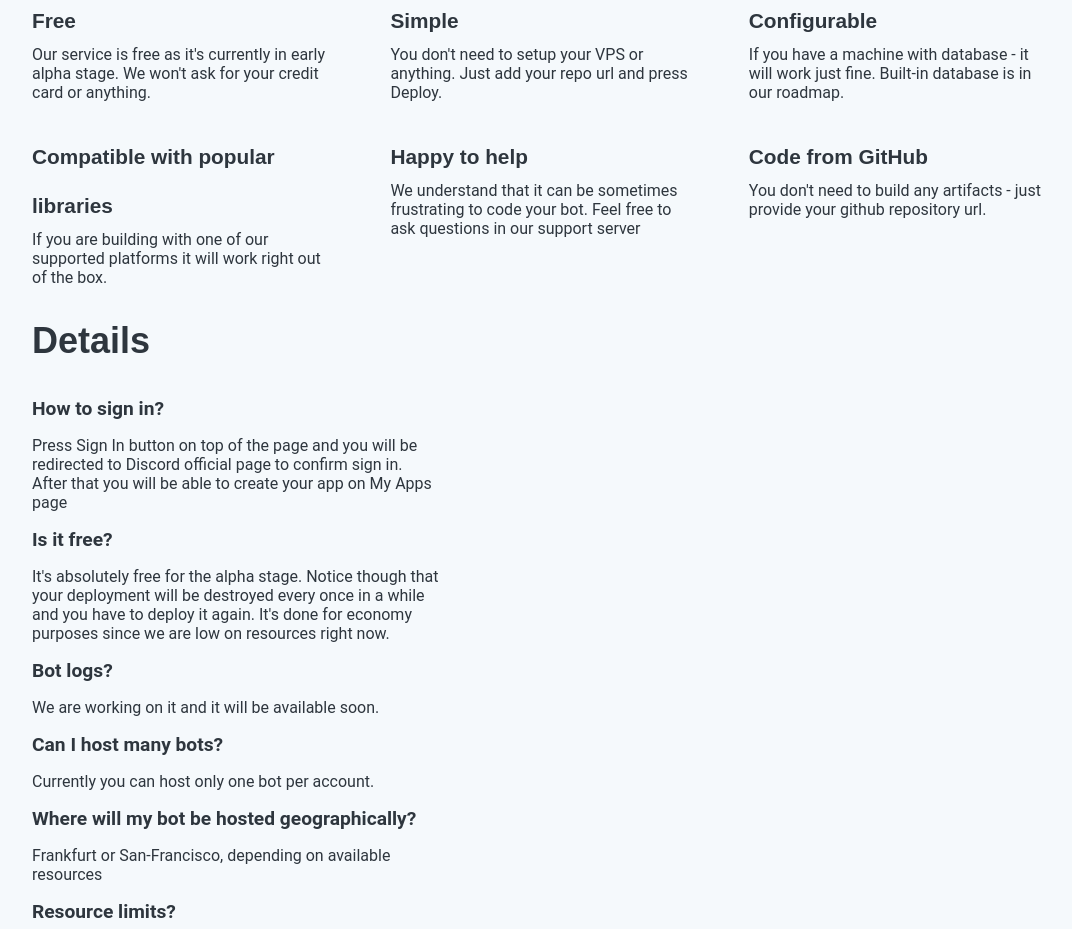
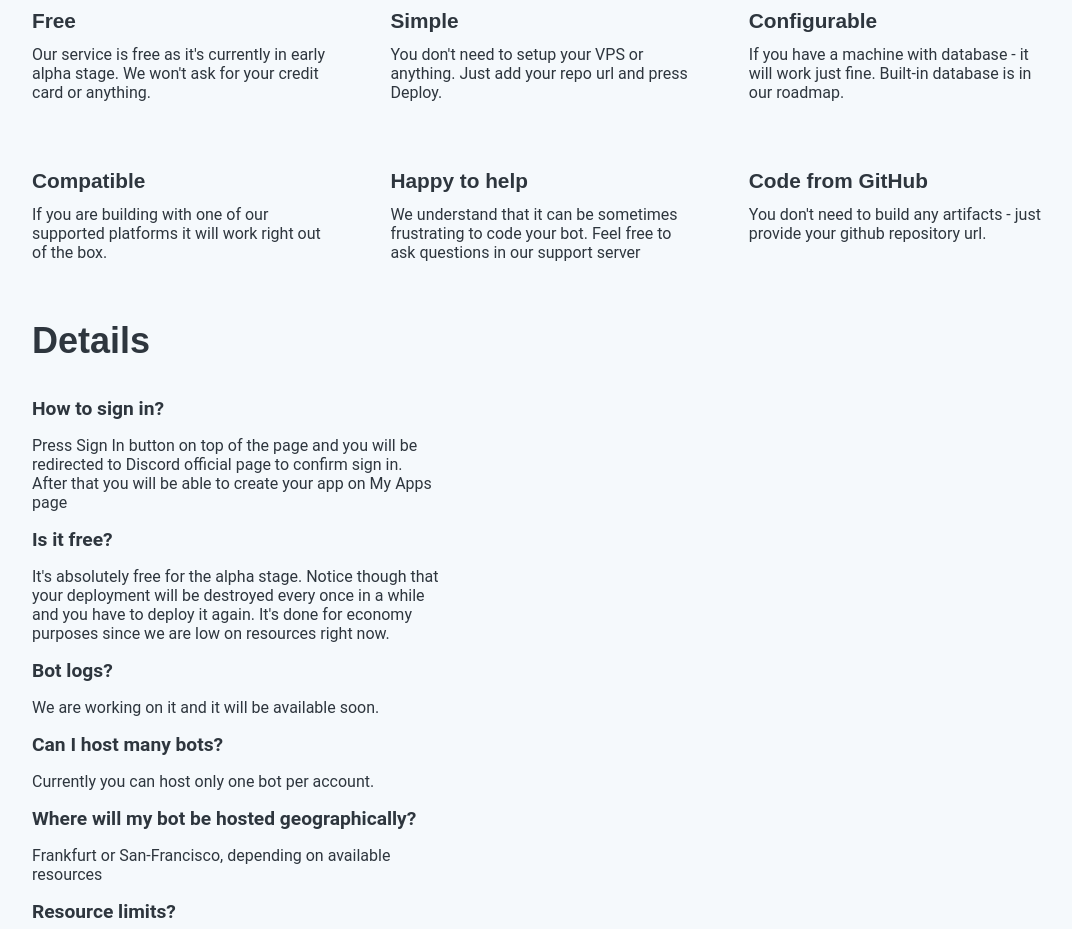
Before and after one commit to reetou/fancy_discord_front, a Next.js app: page / in a window 1280 px wide. Shown: the part 860-1789 px from the top of the page, without its empty margins (96-1168 px from the left). Built offline with nearby package versions, Linux system fonts and the light colour scheme; no server answers.

Commit message:
Edit main page

```diff
--- a/pages/index.tsx
+++ b/pages/index.tsx
@@ -164,7 +164,7 @@ const FEATURES: FeatureProps[] = [
     text: 'If you have a machine with database - it will work just fine. Built-in database is in our roadmap.'
   },
   {
-    title: 'Compatible with popular libraries',
+    title: 'Compatible',
     text: 'If you are building with one of our supported platforms it will work right out of the box.'
   },
   {
```
